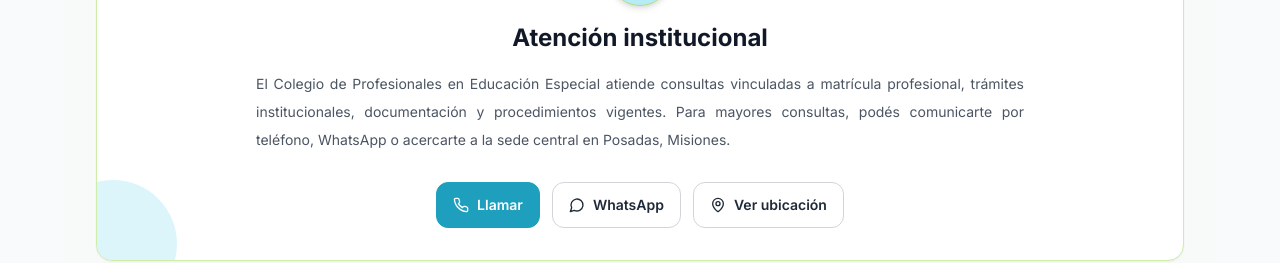
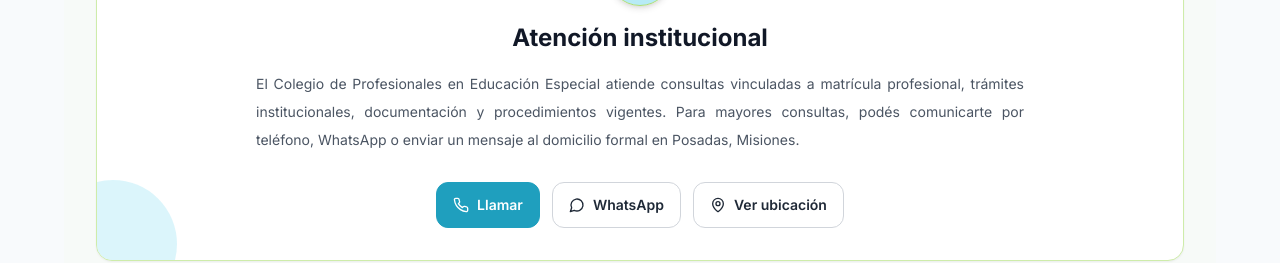
Before and after one commit to alfildigital/front, a React (Vite) app: page /contacto in a window 1280 px wide. Shown: the part 660-923 px from the top of the page. Built offline with nearby package versions, Linux system fonts and the light colour scheme.

Commit message:
se corrige contacto

```diff
--- a/src/pages/Contacto/index.tsx
+++ b/src/pages/Contacto/index.tsx
@@ -248,8 +248,7 @@ export default function ContactoPage() {
               El {SITE_NAME} atiende consultas vinculadas a matrícula
               profesional, trámites institucionales, documentación y
               procedimientos vigentes. Para mayores consultas, podés
-              comunicarte por teléfono, WhatsApp o acercarte a la sede
-              central en Posadas, Misiones.
+              comunicarte por teléfono, WhatsApp o enviar un mensaje al domicilio formal en Posadas, Misiones.
             </p>
 
             {/* Acciones de contacto */}
```
